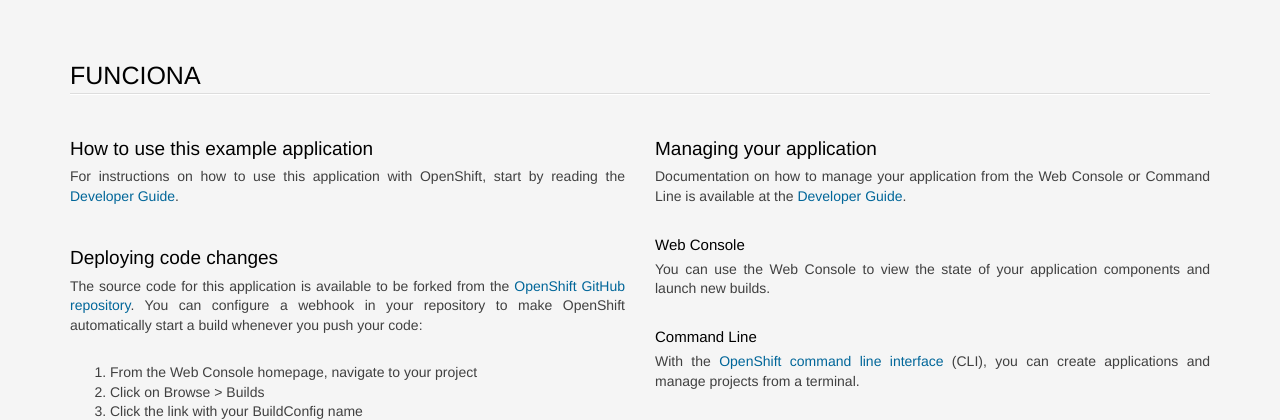
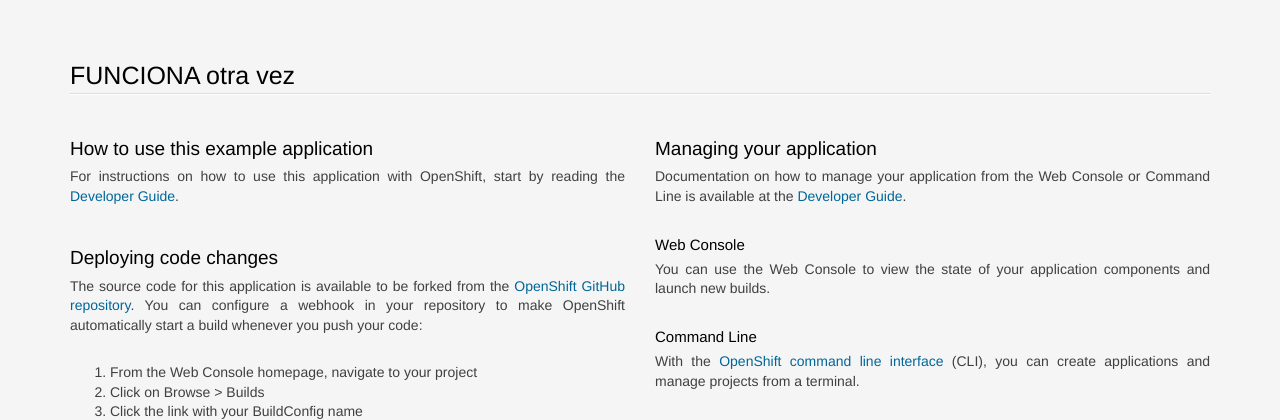
Before and after one commit to seigpe/cociweb, a Django app: page / in a window 1280 px wide. Shown: the top 420 px of the page. Run offline with Django 3.2, Linux system fonts and the light colour scheme; data comes from the database, SQL or seed files in the repository; some libraries are stand-ins or nearby versions.

Commit message:
primeras commit

```diff
--- a/welcome/templates/welcome/index.html
+++ b/welcome/templates/welcome/index.html
@@ -212,7 +212,7 @@
 
 <section class='container'>
           <hgroup>
-            <h1>FUNCIONA</h1>
+            <h1>FUNCIONA otra vez</h1>
           </hgroup>
 
 
```
